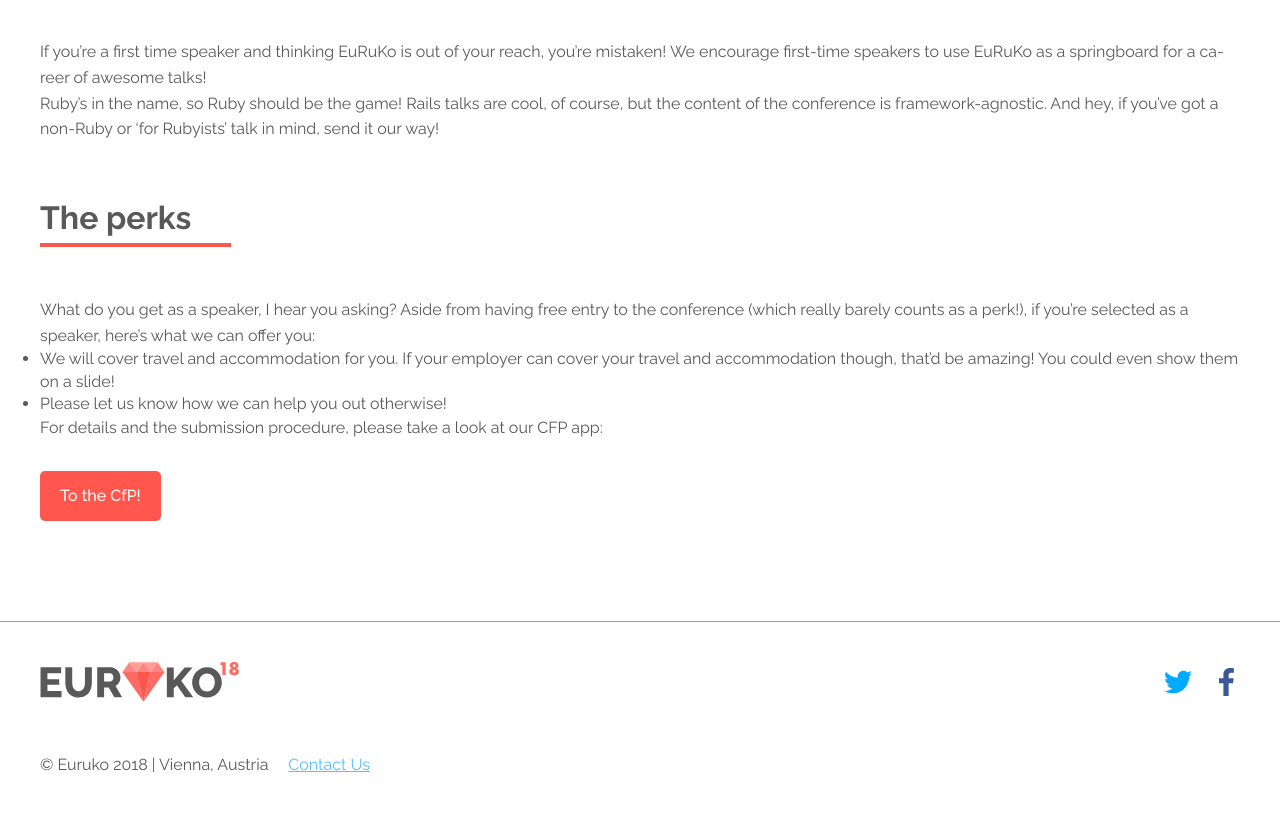
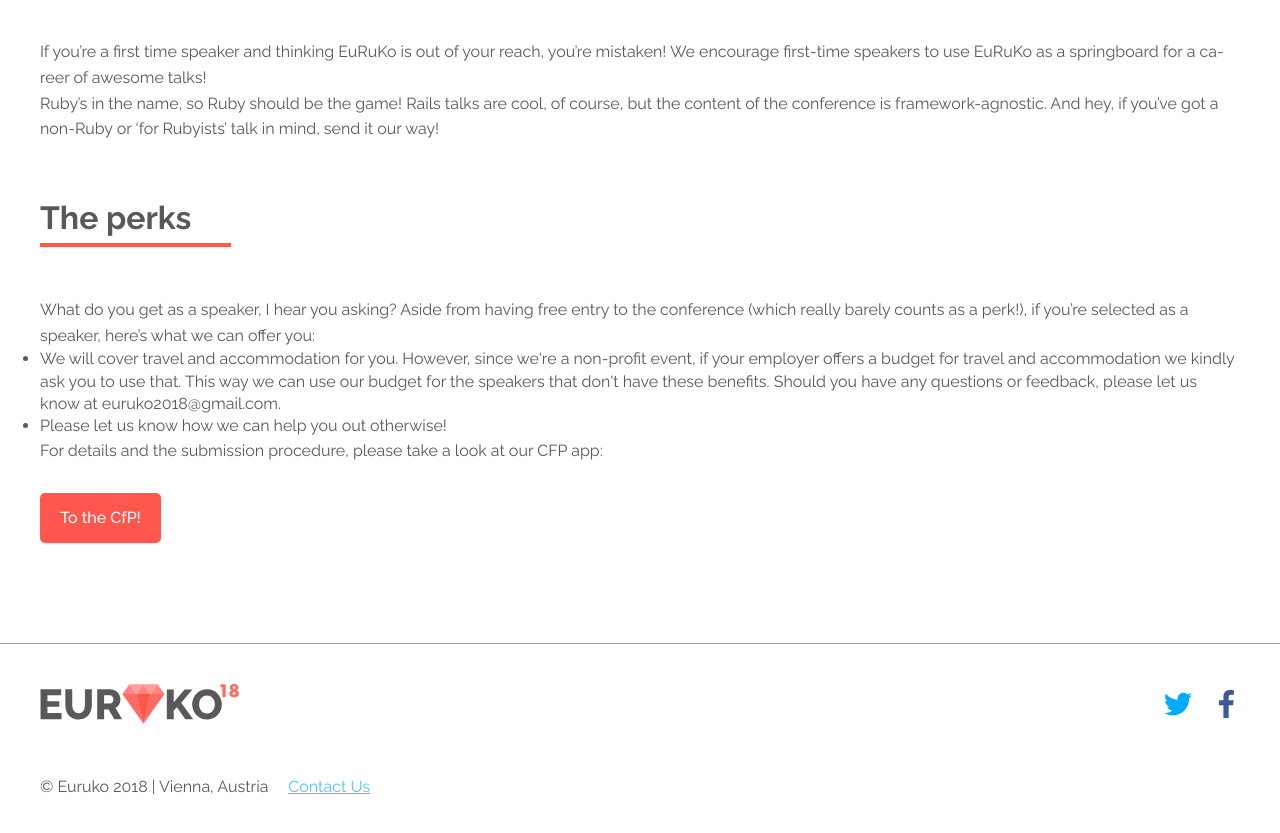
Before and after one commit to euruko/euruko2018.github.io, a Jekyll site: the page built from cfp.html, in a window 1280 px wide and 900 px high, scrolled down 833 px. Shown: the top 833 px of the window. Built offline with Jekyll 4.4.1, drawn with Linux system fonts in a browser that asks for light colours.

Commit message:
Update cfp.html

```diff
--- a/cfp.html
+++ b/cfp.html
@@ -42,7 +42,7 @@
             <h1 style="margin-top: 50px" class="section-header align-self-start">The perks</h1>
             <p>What do you get as a speaker, I hear you asking? Aside from having free entry to the conference (which really barely counts as a perk!), if you’re selected as a speaker, here’s what we can offer you:</p>
             <ul>
-                <li>We will cover travel and accommodation for you. If your employer can cover your travel and accommodation though, that’d be amazing! You could even show them on a slide!</li>
+                <li>We will cover travel and accommodation for you. However, since we're a non-profit event, if your employer offers a budget for travel and accommodation we kindly ask you to use that. This way we can use our budget for the speakers that don't have these benefits. Should you have any questions or feedback, please let us know at euruko2018@gmail.com.</li>
                 <li>Please let us know how we can help you out otherwise!</li>
             </ul>
             <p>For details and the submission procedure, please take a look at our CFP app:</p>
```
